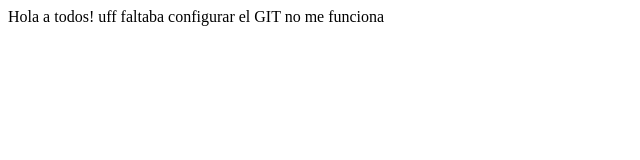
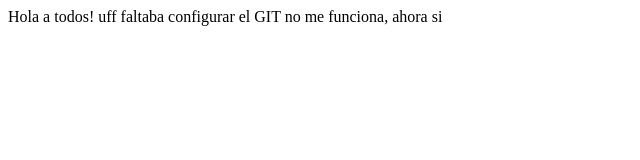
Before and after one commit to Quijote66/curso1, a plain HTML site: page index.html in a window 1280 px wide. Shown: the full height of the page, 0-640 px from the left. Drawn offline with Linux system fonts and the light colour scheme.

Commit message:
cuarta modificacion

```diff
--- a/index.html
+++ b/index.html
@@ -7,6 +7,6 @@
     <title>Document</title>
 </head>
 <body>
-    Hola a todos! uff faltaba configurar el GIT no me funciona
+    Hola a todos! uff faltaba configurar el GIT no me funciona, ahora si
 </body>
 </html>
```
